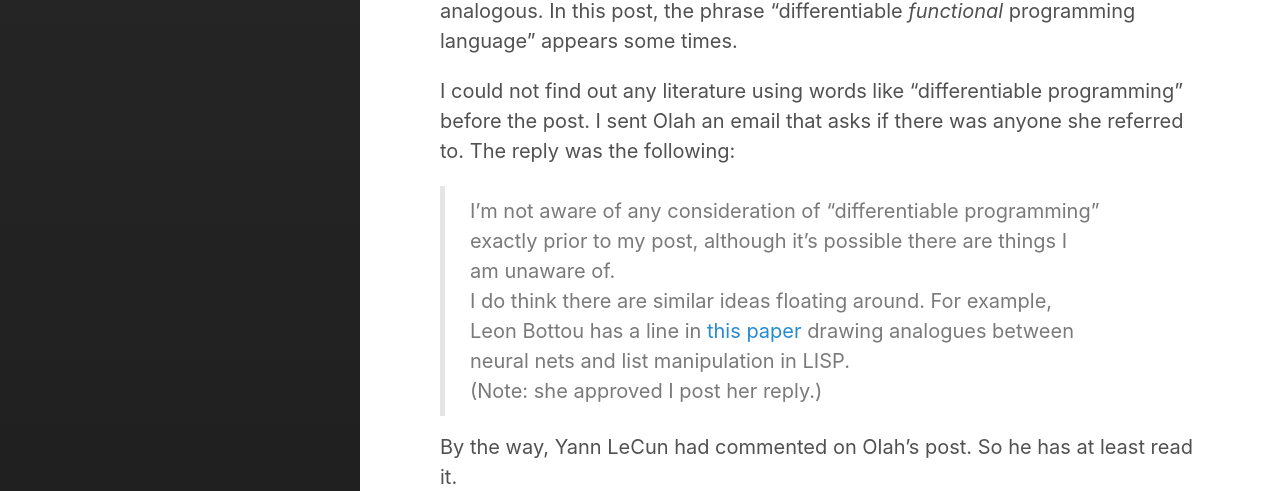
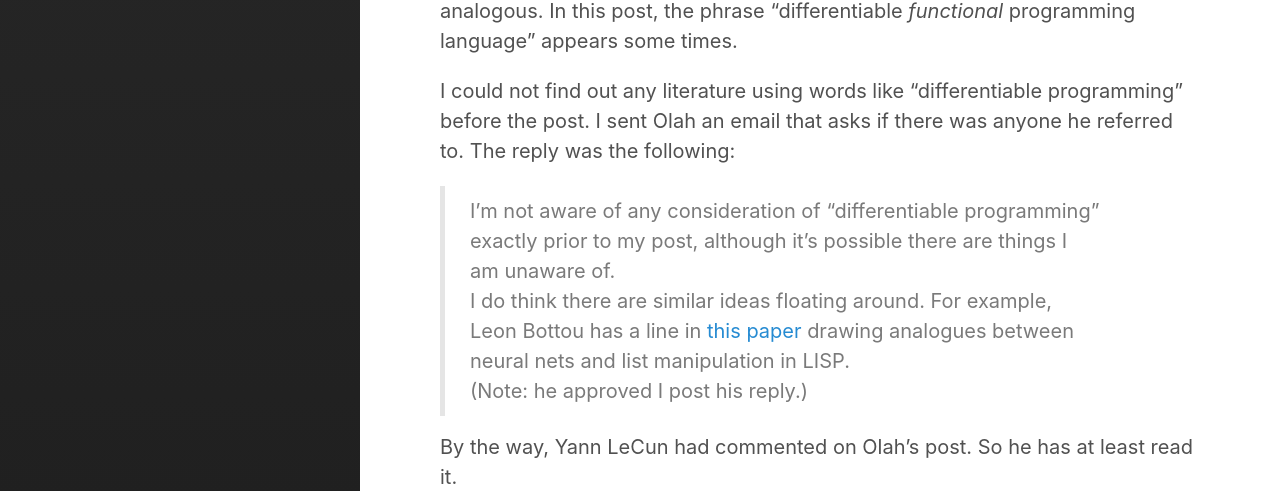
Before and after one commit to bonotake/bonotake.github.io, a Jekyll site: the page built from _posts/2019-08-02-origin-of-differentiable-programming.md, in a window 1280 px wide. Shown: the part 1408-1899 px from the top of the page. Built offline with Jekyll 4.4.1, drawn with Linux system fonts in a browser that asks for light colours.

Commit message:
fix chris

```diff
--- a/_posts/2019-08-02-origin-of-differentiable-programming.md
+++ b/_posts/2019-08-02-origin-of-differentiable-programming.md
@@ -32,11 +32,11 @@ Prof. Plotkin said he first learned of this idea from [Chris Olah's blog post](h
 In this post, the phrase "differentiable *functional* programming language" appears some times.
 
 I could not find out any literature using words like "differentiable programming" before the post.
-I sent Olah an email that asks if there was anyone she referred to. The reply was the following:
+I sent Olah an email that asks if there was anyone he referred to. The reply was the following:
 
 > I'm not aware of any consideration of "differentiable programming" exactly prior to my post, although it's possible there are things I am unaware of.
 >  I do think there are similar ideas floating around. For example, Leon Bottou has a line in [this paper](https://arxiv.org/pdf/1102.1808v3.pdf) drawing analogues between neural nets and list manipulation in LISP.
-(Note: she approved I post her reply.)
+(Note: he approved I post his reply.)
 
 By the way, Yann LeCun had commented on Olah's post. So he has at least read it.
 
```
